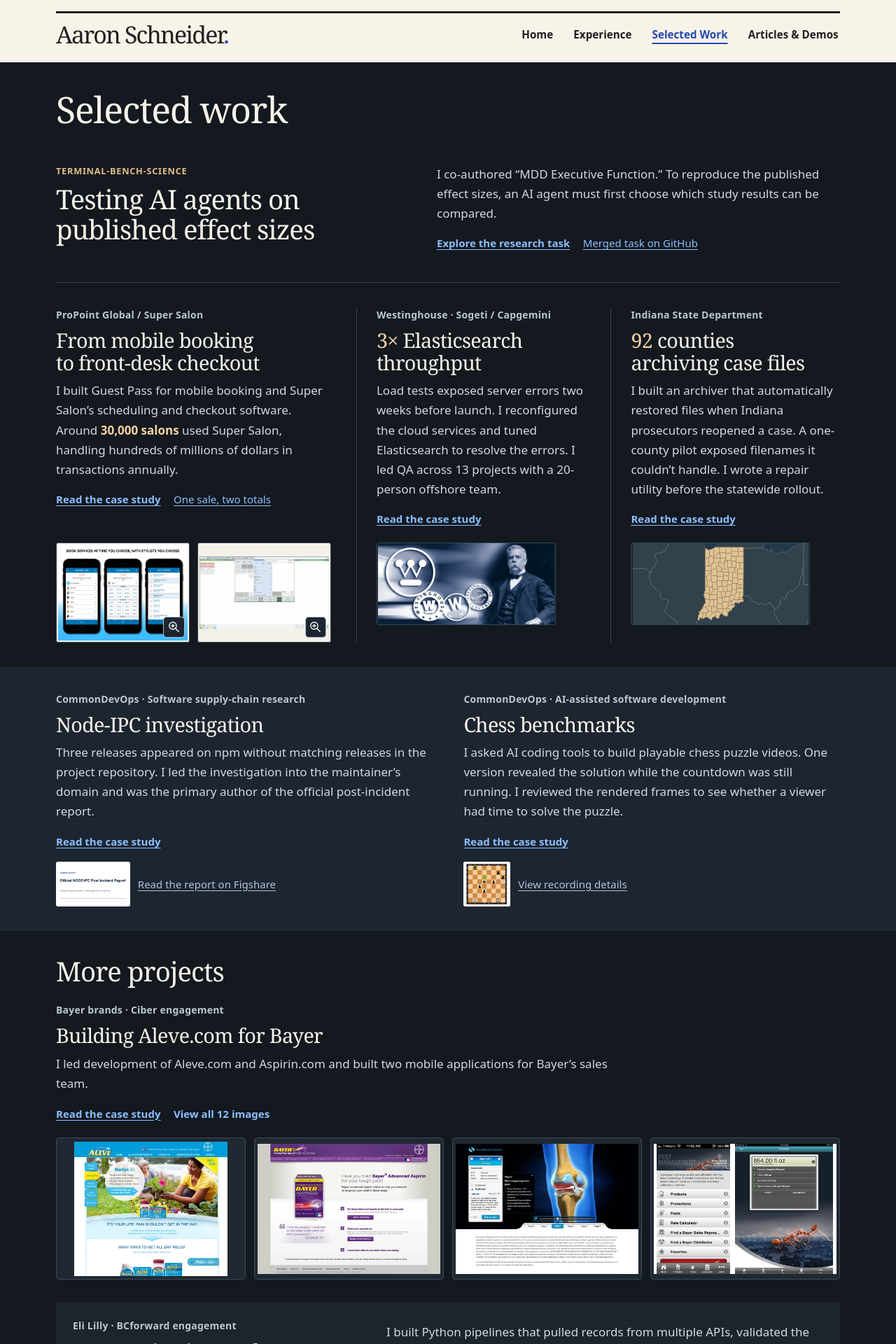
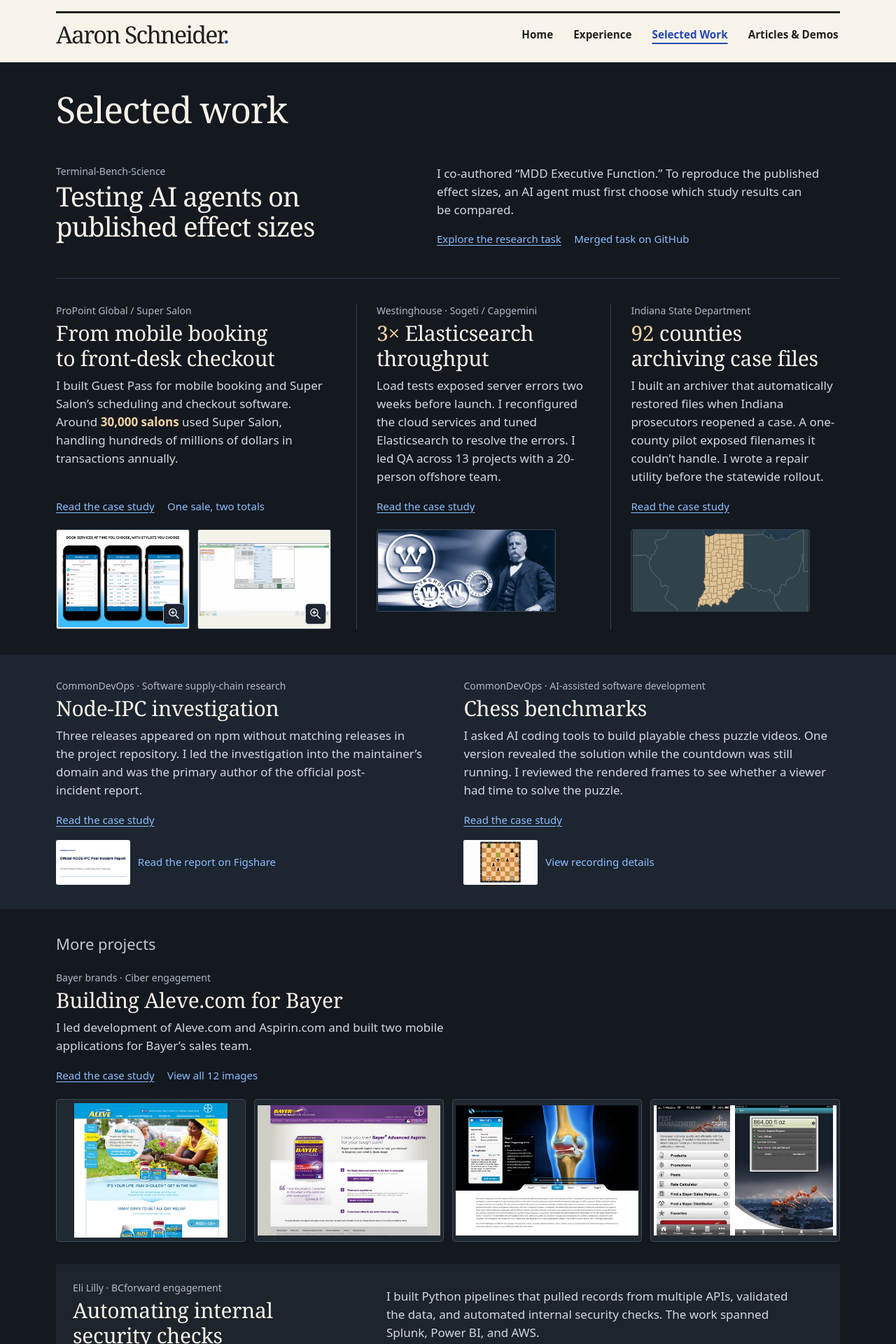
Before and after one commit to schneidergithub/schneidergithub.github.io, a Jekyll site: the page built from work.md, in a window 1280 px wide. Shown: the top 1920 px of the page at 70% size. Built offline with Jekyll 4.4.1, drawn with Linux system fonts in a browser that asks for light colours.

Commit message:
Clarify Selected Work typography and responsive layout (#102)
* Unify Selected Work typography, actions, and responsive project layouts

* Verify Selected Work hierarchy and alignment at four screen widths

```diff
--- a/assets/portfolio/selected-work.css
+++ b/assets/portfolio/selected-work.css
@@ -1,7 +1,7 @@
 /* Selected Work index and scientific benchmark case study. */
 .work-mast, .benchmark-feature, .work-projects { overflow-wrap: anywhere; }
 .work-mast { padding-block: clamp(1.2rem, 3vw, 2.35rem) 1rem; }
-.work-mast h1, .benchmark-feature h2, .project-heading, .research-project h2, .work-section-label {
+.work-mast h1, .benchmark-feature h2, .project-heading, .research-project h2 {
   margin: 0;
   color: #f7f3e9;
   font-family: Georgia, "Times New Roman", serif;
@@ -12,18 +12,9 @@
 }
 .work-mast h1 { font-size: clamp(2.3rem, 4.3vw, 3.25rem); }
 .work-kicker {
-  margin: 0 0 .6rem;
-  color: #e1bf86;
-  font: 650 .8rem/1.45 system-ui, sans-serif;
-  letter-spacing: .055em;
-  text-transform: uppercase;
-}
-.work-projects .work-kicker {
-  color: #bcc7d2;
-  font-size: .875rem;
-  font-weight: 600;
-  letter-spacing: .015em;
-  text-transform: none;
+  margin: 0 0 .25rem;
+  color: #aeb9c5;
+  font: 500 .875rem/1.45 system-ui, sans-serif;
 }
 .benchmark-feature {
   display: grid;
@@ -33,7 +24,13 @@
   padding-block: clamp(1.25rem, 2.7vw, 2.1rem);
 }
 .benchmark-feature h2 { max-width: 21ch; font-size: clamp(1.8rem, 3vw, 2.5rem); }
-.benchmark-byline, .project-detail { margin: 0; color: #d2d9e2; }
+.benchmark-byline, .project-detail {
+  margin: 0;
+  max-width: 62ch;
+  color: #d2d9e2;
+  line-height: 1.53;
+  text-wrap: pretty;
+}
 .project-detail p { margin: 0; }
 .work-links { display: flex; flex-wrap: wrap; align-items: baseline; gap: 0 1.15rem; margin-top: .45rem; }
 .work-links a, .work-evidence-link {
@@ -42,8 +39,12 @@
   min-height: 44px;
   max-width: 100%;
   font-size: .94rem;
+  font-weight: 400;
+  color: var(--accent);
+  text-decoration: none;
 }
-.work-links a:first-child { font-weight: 650; }
+.work-links a:first-child { font-weight: 500; text-decoration: underline; }
+.work-links a:is(:hover, :focus-visible), .work-evidence-link:is(:hover, :focus-visible) { text-decoration: underline; }
 .featured-projects {
   display: grid;
   grid-template-columns: 1.2fr 1fr 1fr;
@@ -53,7 +54,12 @@
 }
 .featured-projects > article + article { padding-inline-start: clamp(1rem, 2.2vw, 1.75rem); border-inline-start: 1px solid var(--line); }
 .project-card, .research-project, .project-gallery { min-width: 0; scroll-margin-top: 1rem; }
-.project-heading, .research-project h2 { margin: 0 0 .65rem; font-size: clamp(1.5rem, 2.25vw, 1.95rem); }
+.project-heading, .research-project h2 {
+  margin: 0 0 .5rem;
+  font-size: clamp(1.5rem, 2.35vw, 1.875rem);
+  line-height: 1.2;
+  letter-spacing: -.01em;
+}
 .work-metric, .project-detail strong { color: #f1d2a1; font-variant-numeric: lining-nums; }
 .work-projects { padding-bottom: 2rem; }
 .work-research-band { background: var(--panel); }
@@ -65,16 +71,27 @@
 }
 .research-project { display: flex; flex-direction: column; align-items: flex-start; }
 .research-project .work-links { margin-top: auto; padding-top: .45rem; }
-.work-evidence-link { gap: .7rem; margin-top: .4rem; color: #adc4dd; }
+.work-evidence-link { gap: .7rem; margin-top: .4rem; }
 .work-media-frame {
   flex: none; display: block; position: relative; overflow: hidden;
   height: 4rem; aspect-ratio: 1.65; border-radius: 3px; background: #fff;
 }
 .work-media-frame img { width: 100%; height: 100%; object-fit: contain; }
-.chess-preview .work-media-frame { aspect-ratio: 26/25; }
-.chess-preview .work-media-frame img { position: absolute; width: 246.154%; max-width: none; height: auto; left: -71.154%; top: -30%; }
+/* Keep the board crop centered in the same preview slot as the report. */
+.chess-preview .work-media-frame img {
+  position: absolute;
+  height: 144%;
+  width: auto;
+  max-width: none;
+  top: -30%;
+  left: 50%;
+  transform: translateX(-49%);
+}
 .work-section-label {
-  font-size: clamp(1.95rem, 3vw, 2.5rem);
+  margin: 0;
+  color: #c1c9d0;
+  font: 500 1.375rem/1.27 system-ui, sans-serif;
+  letter-spacing: normal;
   padding-block: clamp(1.5rem, 3vw, 2.25rem) clamp(1rem, 2vw, 1.5rem);
 }
 .work-index {
@@ -82,7 +99,6 @@
   display: grid;
   gap: clamp(1.75rem, 2.5vw, 2rem);
 }
-.work-index .project-detail { max-width: 85ch; }
 .work-index .project-card:is(:not(.has-evidence), :has(.work-single-image)) {
   background: #1d242c;
   padding: clamp(1rem, 2vw, 1.5rem);
@@ -93,9 +109,12 @@
   display: block; box-sizing: border-box; width: 100%; height: auto; aspect-ratio: 13 / 6;
   object-fit: contain; background: var(--panel); border: 1px solid var(--line); border-radius: 3px;
 }
-@media (width > 52rem) {
+/* Allow about 17rem of copy in each of the two narrower columns. */
+@media (min-width: 68rem) {
   .featured-projects { row-gap: .7rem; }
   .featured-projects > article { display: grid; grid-row: span 2; grid-template-rows: subgrid; }
+  .featured-projects .project-copy { display: flex; flex-direction: column; }
+  .featured-projects .work-links { margin-top: auto; padding-top: .45rem; }
   .featured-projects :is(.project-gallery, .project-banner) { margin-top: 0; }
 }
 .work-index .project-gallery { margin-top: .75rem; }
@@ -121,7 +140,7 @@
   outline: 3px solid var(--focus); outline-offset: 4px;
 }
 .project-card:focus, .research-project:focus { outline: none; }
-@media (max-width: 52rem) {
+@media (width < 68rem) {
   .featured-projects { grid-template-columns: minmax(0, 1fr); gap: 0; padding-block: 0; }
   .featured-projects > article { padding-block: 1.15rem; }
   .featured-projects > article + article { padding-inline-start: 0; border-inline-start: 0; }
@@ -173,9 +192,10 @@
 .filmstrip-status { color: #d6dde6; font-size: .91rem; font-variant-numeric: tabular-nums; }
 .gallery-open-all {
   display: none; align-items: center; min-height: 44px; margin: 0; padding: .25rem 0;
-  font: 600 .94rem/1.4 system-ui,sans-serif; color: var(--accent); background: transparent; border: 0; cursor: pointer;
+  font: 400 .94rem/1.4 system-ui,sans-serif; color: var(--accent); background: transparent; border: 0; cursor: pointer;
 }
-.gallery-open-all:hover { text-decoration: underline; }
+.gallery-open-all:is(:hover, :focus-visible) { text-decoration: underline; }
+.gallery-open-all:focus-visible { outline: 3px solid var(--focus); outline-offset: 2px; }
 .filmstrip-ready [data-filmstrip] figcaption { display: none; }
 @container work-index (min-width: 27rem) {
   .work-thumbnails[data-filmstrip] { grid-auto-flow: row; grid-template-columns: repeat(3,minmax(0,1fr)); overflow: visible; padding: 0; }
```
Also changed, not shown: scripts/check_case_studies.cjs (+25 -0 lines).
